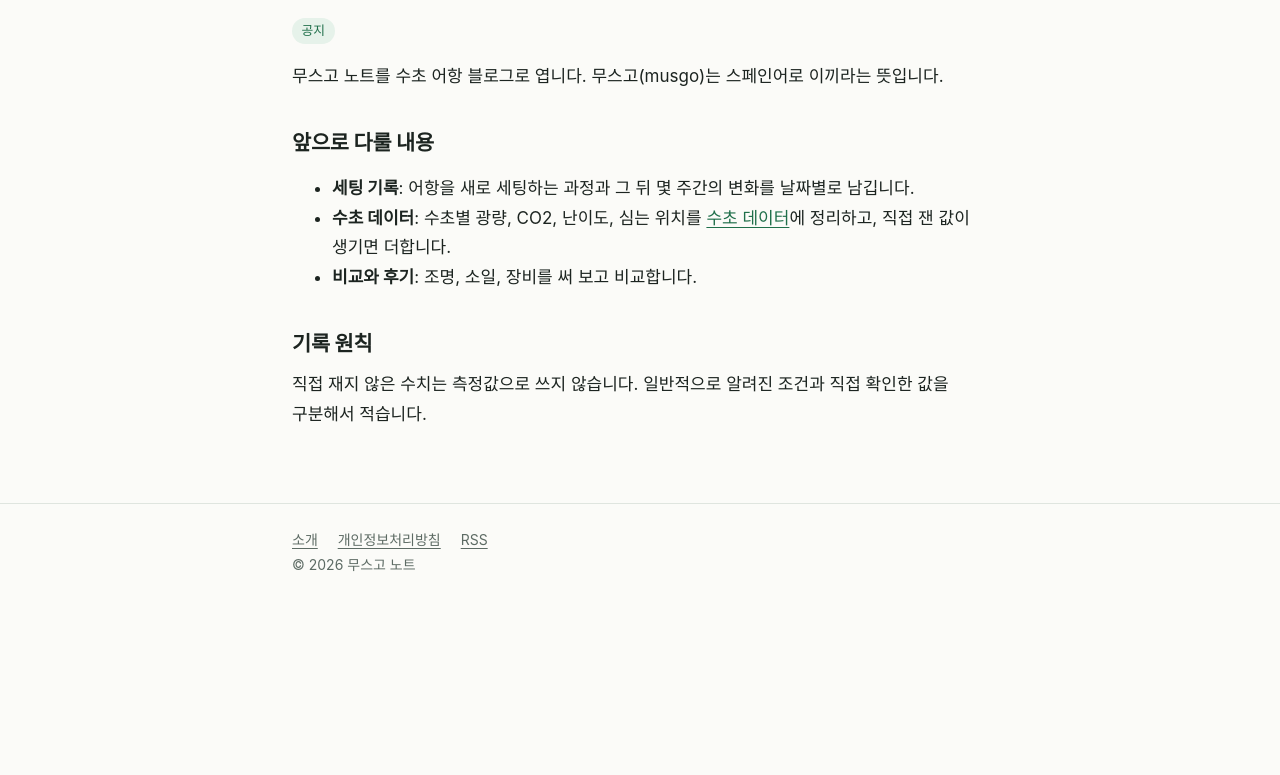
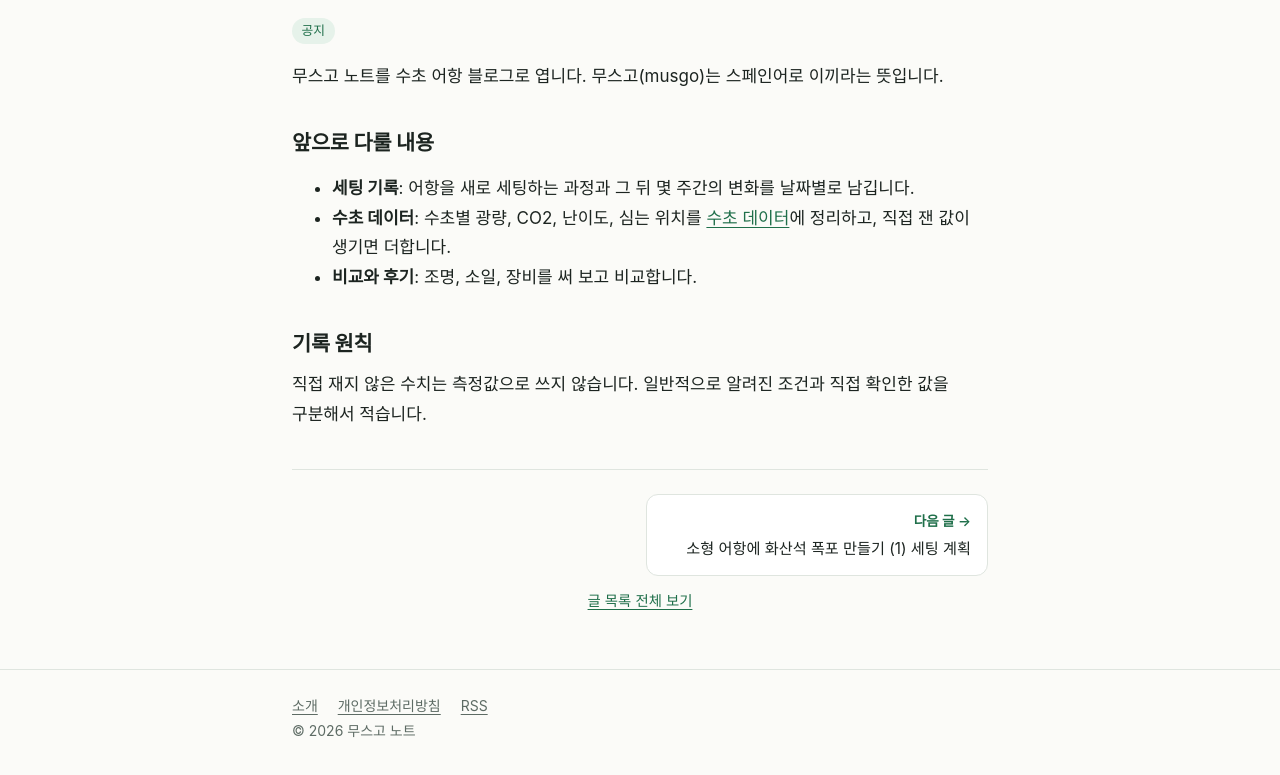
Before and after one commit to mongbam/jyep2, an Astro site: page /posts/restart in a window 1280 px wide. Shown: the part 171-946 px from the top of the page. Before the commit the page ends 806 px from the top, so only its background shows below. Built offline with nearby package versions, Linux system fonts and the light colour scheme; Astro itself is replaced by a stand-in of ours; no server answers.

Commit message:
글 하단에 이전 글·다음 글 버튼과 목록 링크 추가
Co-Authored-By: Claude Opus 5.5 <noreply@anthropic.com>
Claude-Session: https://claude.ai/code/session_01R6sXEhRCydXvb3hchLoyYL

```diff
--- a/src/pages/posts/[...slug].astro
+++ b/src/pages/posts/[...slug].astro
@@ -5,11 +5,16 @@ import AdSlot from '../../components/AdSlot.astro';
 import { SITE, COUPANG_DISCLOSURE, ADSENSE_SLOT_POST } from '../../consts';
 
 export async function getStaticPaths() {
-  const posts = await getCollection('posts', ({ data }) => !data.draft);
-  return posts.map((post) => ({ params: { slug: post.id }, props: { post } }));
+  const posts = (await getCollection('posts', ({ data }) => !data.draft)).sort(
+    (a, b) => a.data.pubDate.valueOf() - b.data.pubDate.valueOf() || a.id.localeCompare(b.id),
+  );
+  return posts.map((post, i) => {
+    const link = (p?: (typeof posts)[number]) => (p ? { id: p.id, title: p.data.title } : undefined);
+    return { params: { slug: post.id }, props: { post, prev: link(posts[i - 1]), next: link(posts[i + 1]) } };
+  });
 }
 
-const { post } = Astro.props;
+const { post, prev, next } = Astro.props;
 const { Content } = await render(post);
 const { title, description, pubDate, updatedDate, tags, affiliate } = post.data;
 const fmt = new Intl.DateTimeFormat('ko-KR', { dateStyle: 'long', timeZone: 'Asia/Seoul' });
@@ -39,6 +44,29 @@ const jsonLd = {
     <div class="prose">
       <Content />
     </div>
+    <nav class="post-nav" aria-label="이전 글과 다음 글">
+      {
+        prev ? (
+          <a class="post-nav-link" href={`/posts/${prev.id}/`} rel="prev">
+            <span class="post-nav-label">← 이전 글</span>
+            <span class="post-nav-title">{prev.title}</span>
+          </a>
+        ) : (
+          <span />
+        )
+      }
+      {
+        next ? (
+          <a class="post-nav-link next" href={`/posts/${next.id}/`} rel="next">
+            <span class="post-nav-label">다음 글 →</span>
+            <span class="post-nav-title">{next.title}</span>
+          </a>
+        ) : (
+          <span />
+        )
+      }
+    </nav>
+    <p class="post-nav-all"><a href="/posts/">글 목록 전체 보기</a></p>
     <AdSlot slot={ADSENSE_SLOT_POST} />
   </article>
 </Base>
--- a/src/styles/global.css
+++ b/src/styles/global.css
@@ -86,3 +86,15 @@ tr:last-child td { border-bottom: 0; }
 
 .site-footer { border-top: 1px solid var(--line); padding: 1.5rem 0 2.5rem; color: var(--muted); font-size: 0.875rem; }
 .site-footer a { color: var(--muted); margin-right: 1rem; }
+
+.post-nav { display: grid; grid-template-columns: 1fr 1fr; gap: 0.75rem; margin: 2.5rem 0 0.75rem; padding-top: 1.5rem; border-top: 1px solid var(--line); }
+.post-nav-link { display: flex; flex-direction: column; gap: 0.3rem; padding: 0.9rem 1rem; background: var(--surface); border: 1px solid var(--line); border-radius: 0.75rem; text-decoration: none; color: inherit; min-height: 100%; }
+.post-nav-link:hover { border-color: var(--accent); }
+.post-nav-link.next { text-align: right; }
+.post-nav-label { color: var(--accent); font-size: 0.85rem; font-weight: 600; }
+.post-nav-title { color: var(--text); font-size: 0.95rem; line-height: 1.45; }
+.post-nav-all { text-align: center; font-size: 0.9rem; margin: 0.5rem 0 0; }
+@media (max-width: 520px) {
+  .post-nav { grid-template-columns: 1fr; }
+  .post-nav-link.next { text-align: left; }
+}
```
